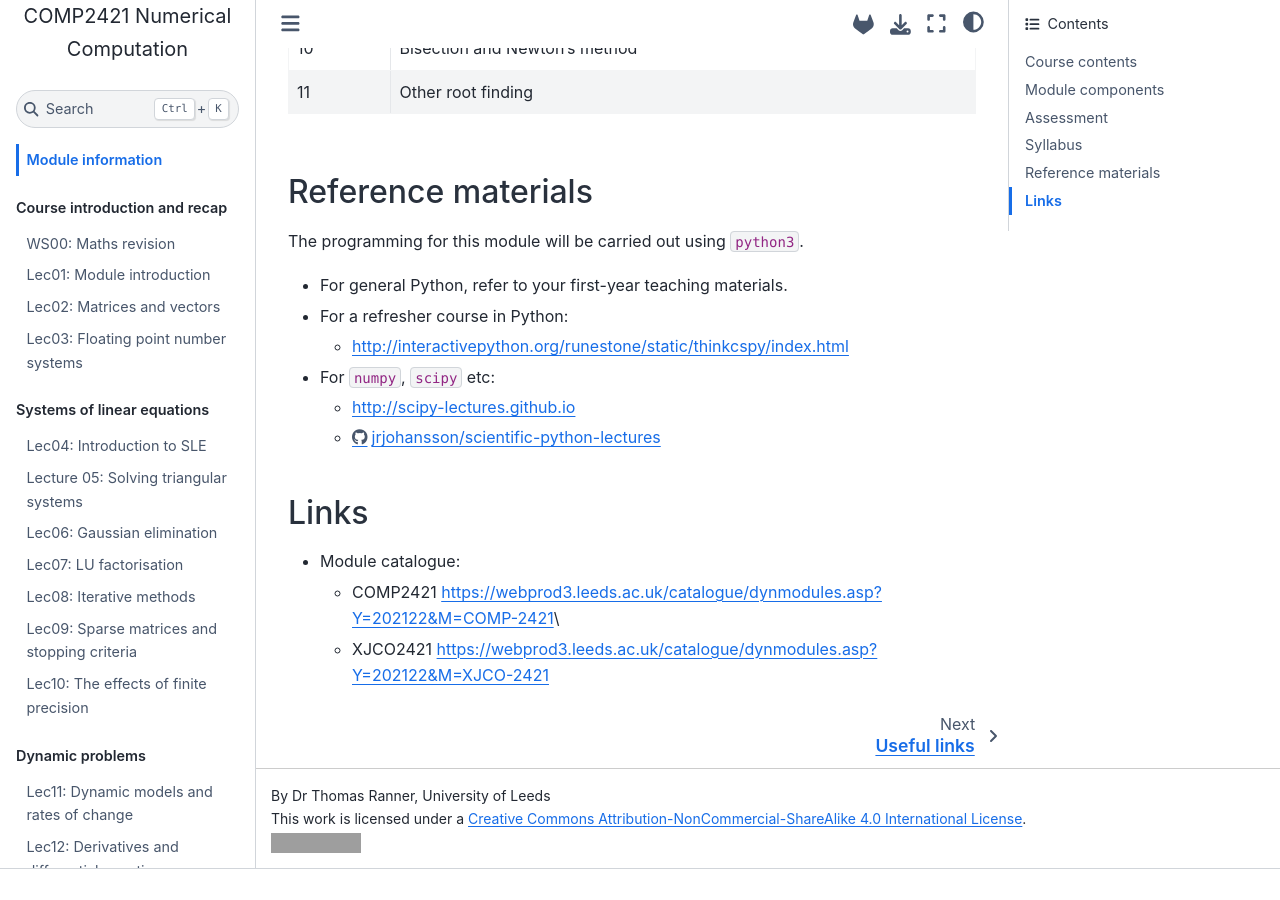
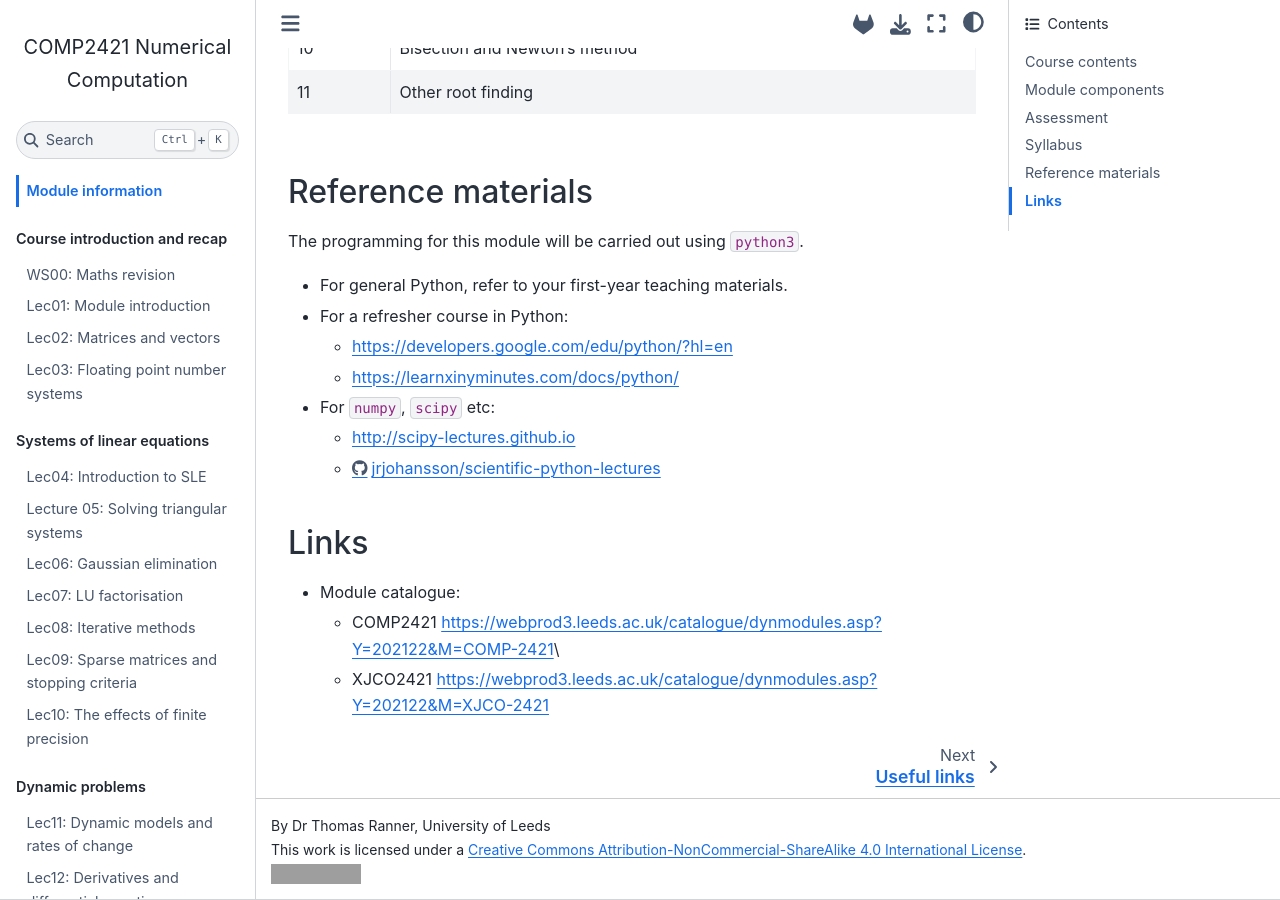
Before and after one commit to uol-soc-teachingrepos/COMP2421-Numerical-Computation, a Jupyter Book: the page built from README.md, in a window 1280 px wide and 900 px high, scrolled down 3674 px. Built offline with Jupyter Book 1.0.4 settings and Sphinx 7.4.7 and the Sphinx Book theme 1.1.4, drawn with Linux system fonts in a browser that asks for light colours; pages that are not in the unit, such as notebooks, are missing from menus; before the commit the page ends 4543 px from its top, so only the background shows below that; grey boxes are pictures that could not be loaded.

Commit message:
fix links

```diff
--- a/README.md
+++ b/README.md
@@ -121,7 +121,8 @@ The programming for this module will be carried out using `python3`.
 
 -   For a refresher course in Python:
 
-    - <http://interactivepython.org/runestone/static/thinkcspy/index.html>
+    - <https://developers.google.com/edu/python/?hl=en>
+	- <https://learnxinyminutes.com/docs/python/>
 
 -   For `numpy`, `scipy` etc:
 
```
Also changed, not shown: lec/lec05.md (+2 -2 lines), lec/lec06.md (+1 -1 lines), lec/lec11.md (+2 -2 lines), lec/lec12.md (+0 -1 lines), lec/lec14.md (+1 -1 lines), lec/lec19.md (+10 -9 lines).
